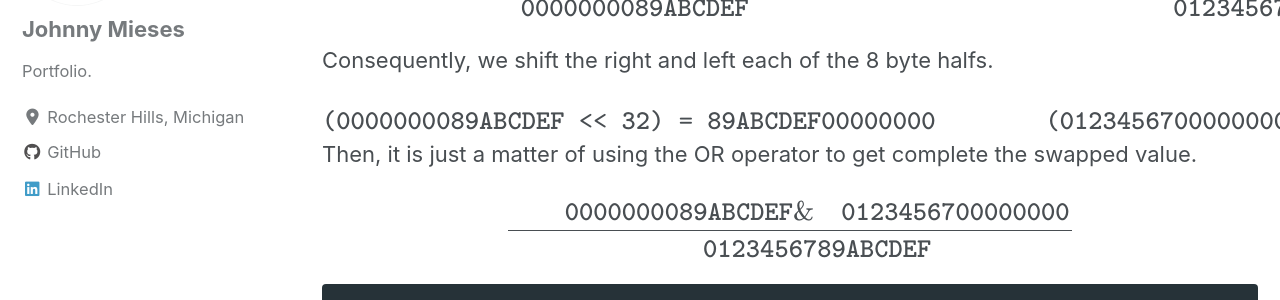
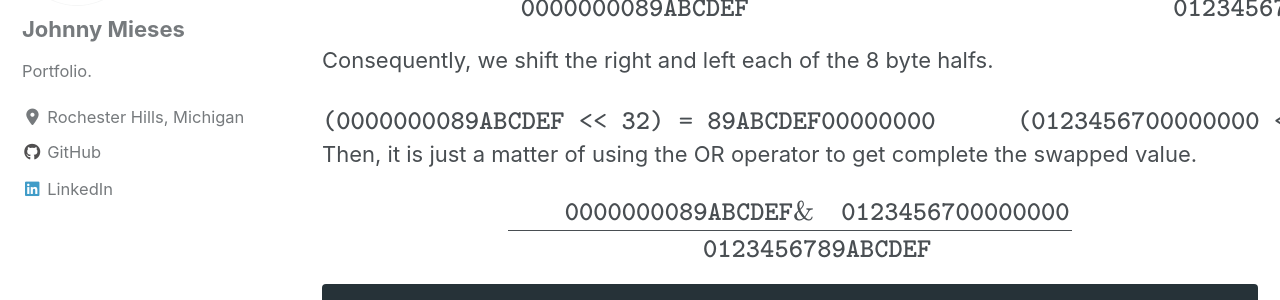
Before and after one commit to jmieses/jmportfolio.github.io, a Jekyll site: the page built from _posts/2020-04-24-Swapping-Nibbles-in-64-bitfield.md, in a window 1280 px wide and 900 px high, scrolled down 916 px. Shown: the part 157-457 px from the top of the window. Built offline with Jekyll 4.4.1, drawn with Linux system fonts in a browser that asks for light colours; cached includes are drawn as plain includes; nearby versions of some CDN libraries; formulas are drawn with MathJax 3.

Commit message:
post update

```diff
--- a/_posts/2020-04-24-Swapping-Nibbles-in-64-bitfield.md
+++ b/_posts/2020-04-24-Swapping-Nibbles-in-64-bitfield.md
@@ -26,7 +26,7 @@
 
 Consequently, we shift the right and left each of the 8 byte halfs.
 
-$$\texttt{(0000000089ABCDEF << 32) = 89ABCDEF00000000 \hspace{3em} (0123456700000000 << 32) = 0000000001234567}$$
+$$\texttt{(0000000089ABCDEF << 32) = 89ABCDEF00000000} \hspace{3em} \texttt{(0123456700000000 << 32) = 0000000001234567}$$
 Then, it is just a matter of using the OR operator to get complete the swapped value.
 
 $$\frac{\qquad \texttt{0000000089ABCDEF} \\ \& \quad \texttt{0123456700000000}}{\qquad \texttt{0123456789ABCDEF}} $$
```
